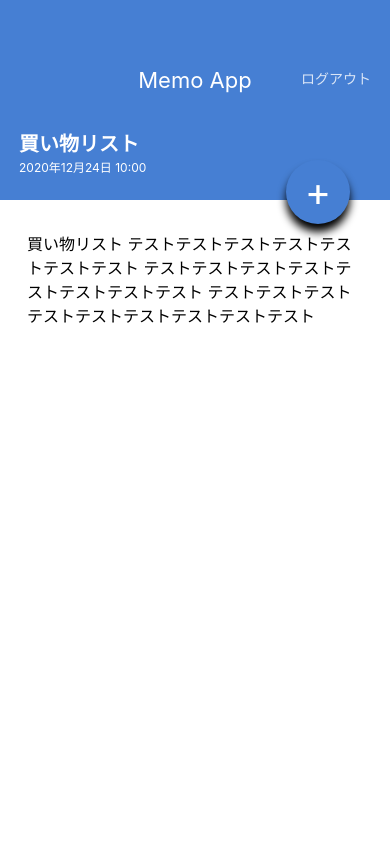
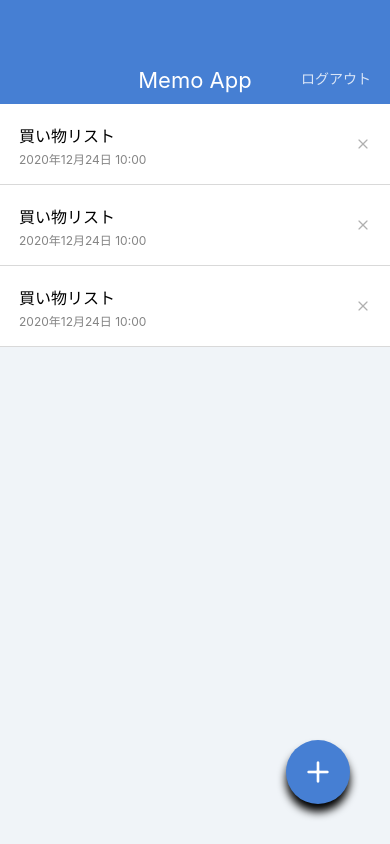
Before and after one commit to ahgedashi/MemoApp2, a React Native app: screen / in a window 390 px wide. Built offline with nearby package versions, Linux system fonts and the light colour scheme.

Commit message:
We used OSS icons that you can use free of charge

```diff
--- a/App.jsx
+++ b/App.jsx
@@ -1,9 +1,10 @@
 import React from 'react';
 import MemoDetailScreen from './src/screens/MemoDetailScreen';
+import MemoListScreen from './src/screens/MemoListScreen';
 
 
 export default function App() {
   return (
-    <MemoDetailScreen />
+    <MemoListScreen />
   );
 }
--- a/package.json
+++ b/package.json
@@ -8,6 +8,7 @@
     "eject": "expo eject"
   },
   "dependencies": {
+    "@expo/vector-icons": "^13.0.0",
     "expo": "~45.0.0",
     "expo-status-bar": "~1.3.0",
     "expo-updates": "~0.13.3",
--- a/src/components/CircleButton.jsx
+++ b/src/components/CircleButton.jsx
@@ -1,19 +1,20 @@
 import React from 'react';
-import { View, Text, StyleSheet} from 'react-native';
+import { View, StyleSheet} from 'react-native';
 import { string, shape } from 'prop-types';
+import { Feather } from '@expo/vector-icons';
 
 export default function CircleButton(props) {
-    const { children, style } = props;
+    const { style, name } = props;
     return(
         <View  style={[styles.circleButton, style]}>
-            <Text style={styles.circleButtonLabel}>{children}</Text>
+            <Feather name={name} size={32} color="white" />
         </View>
     );
 }
 
 CircleButton.propTypes = {
-    children: string.isRequired,
     style: shape(),
+    name: string.isRequired,
 };
 
 CircleButton.defaultProps = {
--- a/src/components/MemoList.jsx
+++ b/src/components/MemoList.jsx
@@ -1,5 +1,6 @@
 import React from 'react';
 import { View, Text, StyleSheet } from 'react-native';
+import { Feather } from '@expo/vector-icons';
 
 export default function MemoList() {
     return (
@@ -10,7 +11,7 @@
                     <Text style={styles.memoListItemDate}>2020年12月24日 10:00</Text>
                 </View>
                 <View>
-                    <Text>×</Text>
+                    <Feather name="x" size={16} color="#B0B0B0"/>
                 </View>
             </View>
 
@@ -20,7 +21,7 @@
                     <Text style={styles.memoListItemDate}>2020年12月24日 10:00</Text>
                 </View>
                 <View>
-                    <Text>×</Text>
+                    <Feather name="x" size={16} color="#B0B0B0"/>
                 </View>
             </View>
 
@@ -30,7 +31,7 @@
                     <Text style={styles.memoListItemDate}>2020年12月24日 10:00</Text>
                 </View>
                 <View>
-                    <Text>×</Text>
+                    <Feather name="x" size={16} color="#B0B0B0"/>
                 </View>
             </View>
 
--- a/src/screens/MemoDetailScreen.jsx
+++ b/src/screens/MemoDetailScreen.jsx
@@ -23,7 +23,7 @@
                 </Text>
             </ScrollView>
 
-            <CircleButton style={{ top:160, bottom: 'auto' }}>+</CircleButton>
+            <CircleButton style={{ top:160, bottom: 'auto' }} name="edit-2" />
         </View>
     );
 }
--- a/src/screens/MemoListScreen.jsx
+++ b/src/screens/MemoListScreen.jsx
@@ -10,7 +10,7 @@
         <View style={styles.container}>
             <AppBar />
             <MemoList />
-            <CircleButton>+</CircleButton>
+            <CircleButton name="plus"/>
         </View>
     );
 }
```
